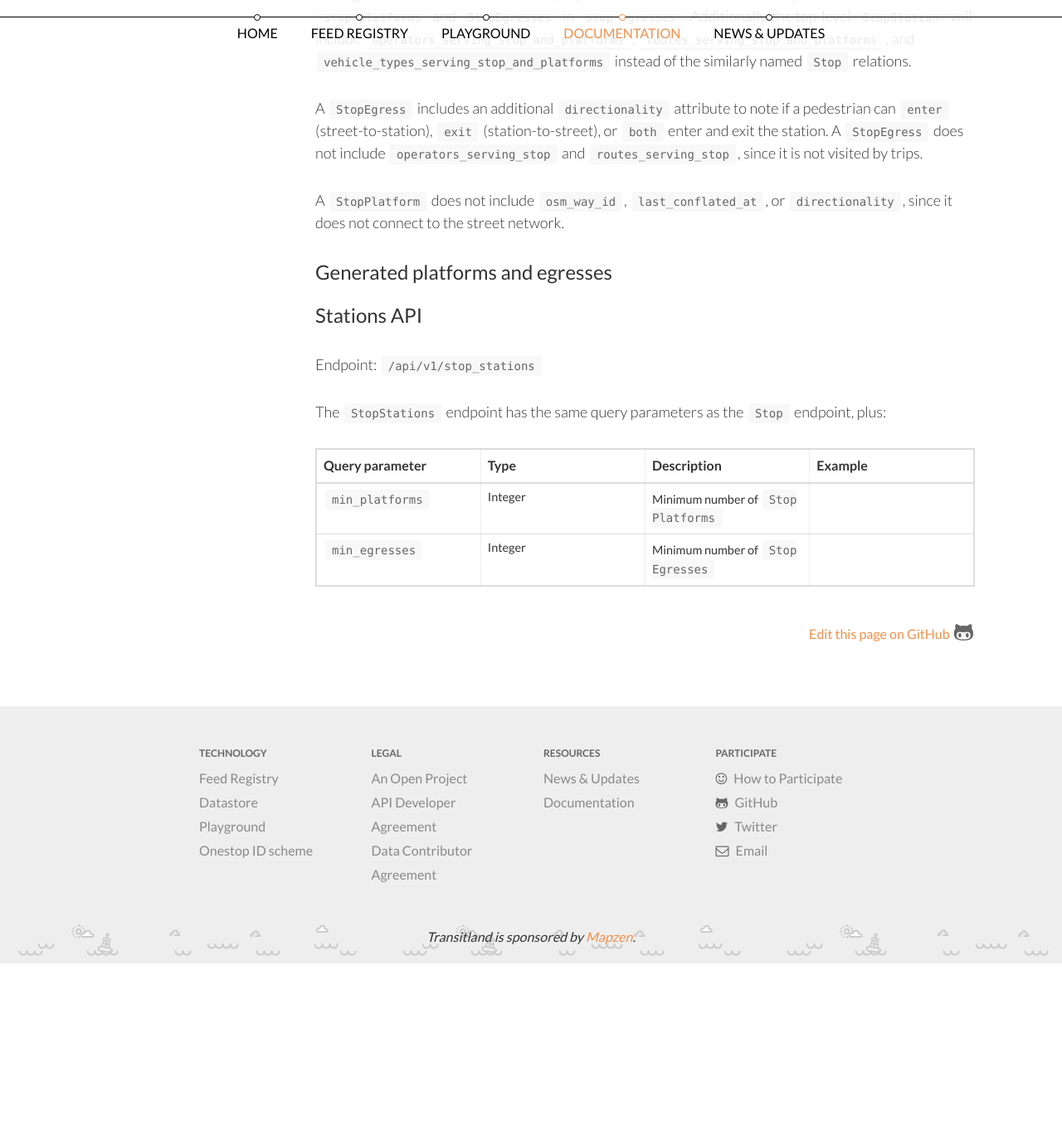
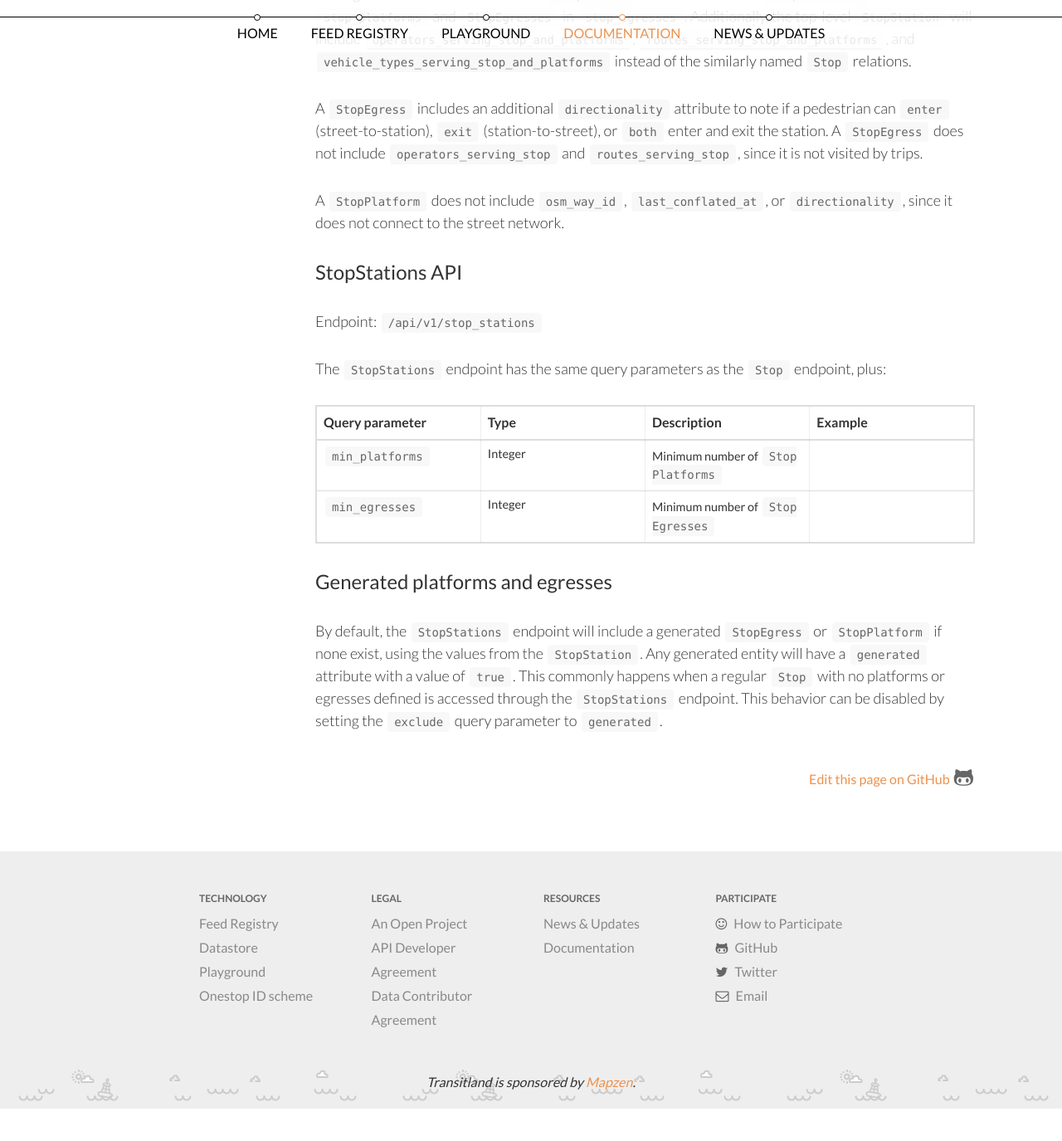
Before and after one commit to transitland/www-transit-land, a Jekyll site: the page built from documentation/datastore/stops.md, in a window 1280 px wide and 1400 px high, scrolled down 2850 px. Shown: the top 1375 px of the window at 83% size. Built offline with Jekyll 4.4.1, drawn with Linux system fonts in a browser that asks for light colours; nearby versions of some CDN libraries; before the commit the page ends 4075 px from its top, so only the background shows below that.

Commit message:
Generated platforms and egresses

```diff
--- a/documentation/datastore/stops.md
+++ b/documentation/datastore/stops.md
@@ -63,9 +63,7 @@ A `StopEgress` includes an additional `directionality` attribute to note if a pe
 
 A `StopPlatform` does not include `osm_way_id`, `last_conflated_at`, or `directionality`, since it does not connect to the street network.
 
-### Generated platforms and egresses
-
-### Stations API
+### StopStations API
 
 Endpoint: `/api/v1/stop_stations`
 
@@ -75,3 +73,7 @@ The `StopStations` endpoint has the same query parameters as the `Stop` endpoint
 |------------------------|------|-------------|---------|
 | `min_platforms`        | Integer | Minimum number of `StopPlatforms` | |
 | `min_egresses`         | Integer | Minimum number of `StopEgresses` | |
+
+### Generated platforms and egresses
+
+By default, the `StopStations` endpoint will include a generated `StopEgress` or `StopPlatform` if none exist, using the values from the `StopStation`. Any generated entity will have a `generated` attribute with a value of `true`. This commonly happens when a regular `Stop` with no platforms or egresses defined is accessed through the `StopStations` endpoint. This behavior can be disabled by setting the `exclude` query parameter to `generated`.
```
